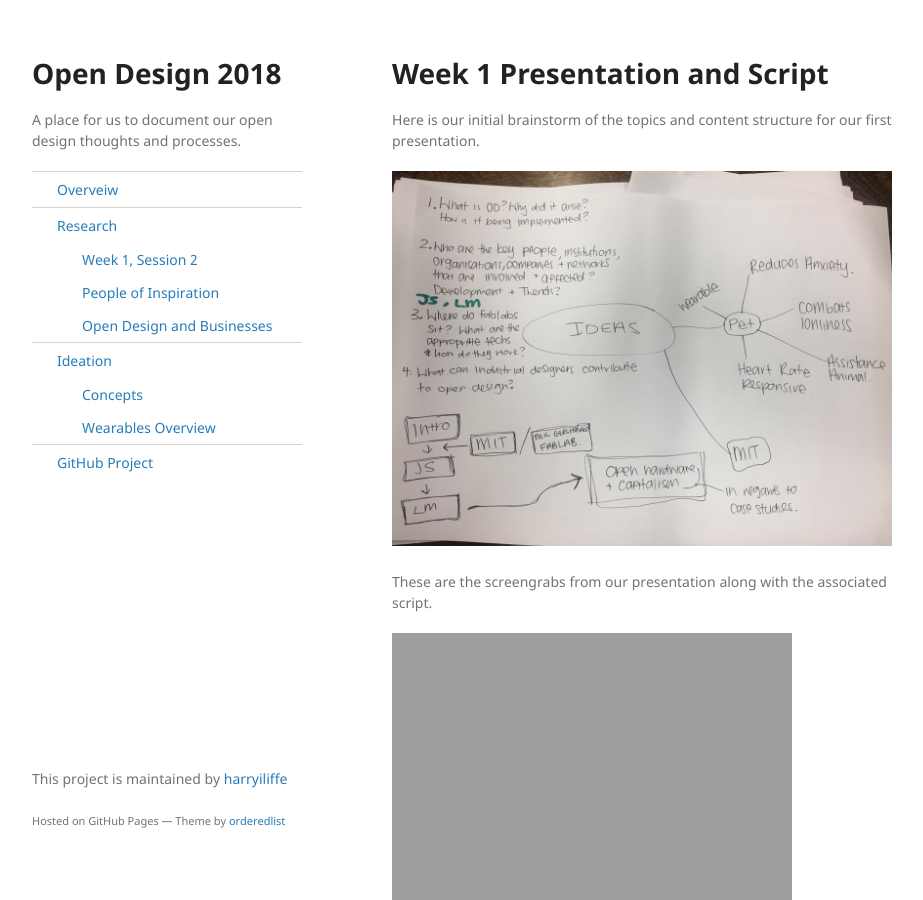
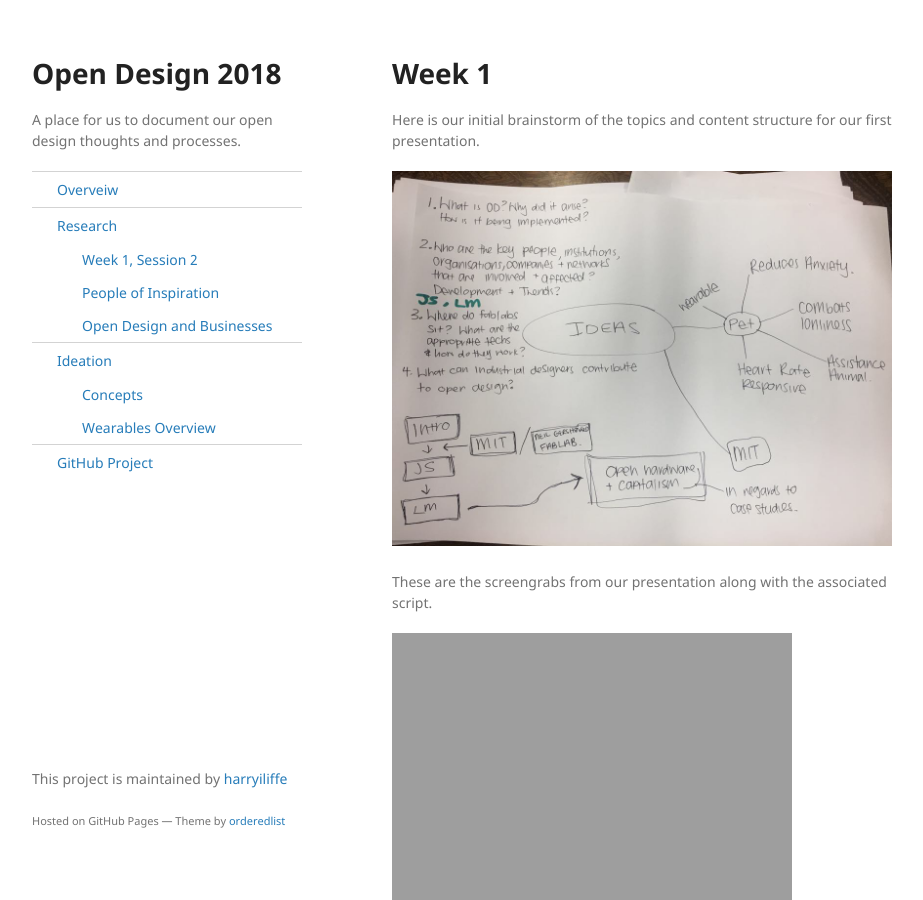
Before and after one commit to harryiliffe/open-design-2018, a Jekyll site: the page built from docs/_posts/2018-01-30-Week1 Presentation.md, in a window 1280 px wide and 900 px high. Shown: the whole window, without its empty margins (178-1101 px from the left). Built offline with Jekyll 4.4.1, drawn with Linux system fonts in a browser that asks for light colours.

Commit message:
added presentations tag

```diff
--- a/docs/_posts/2018-01-30-Week1 Presentation.md
+++ b/docs/_posts/2018-01-30-Week1 Presentation.md
@@ -1,7 +1,7 @@
 ---
 layout: default
-categories: research, Presentation
-title: "Week 1 Presentation and Script"
+categories: presentations
+title: "Week 1"
 subtitle: "An example Page"
 order: 4
 ---
```
Also changed, not shown: docs/_pages/presentations.md (added, +9 -0 lines).
